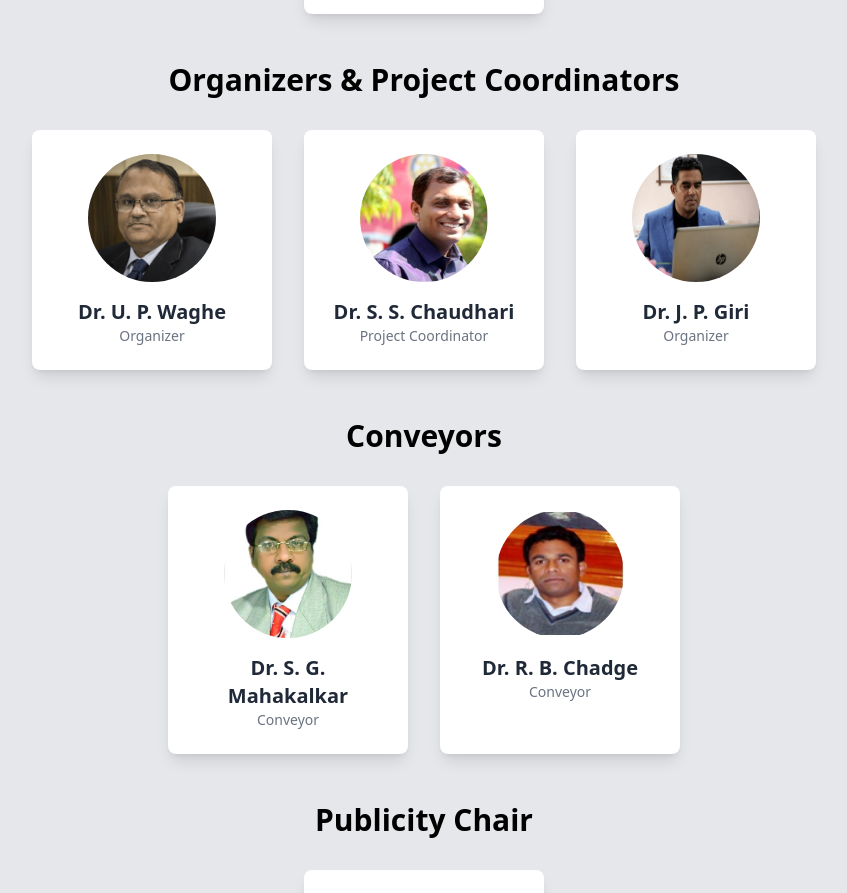
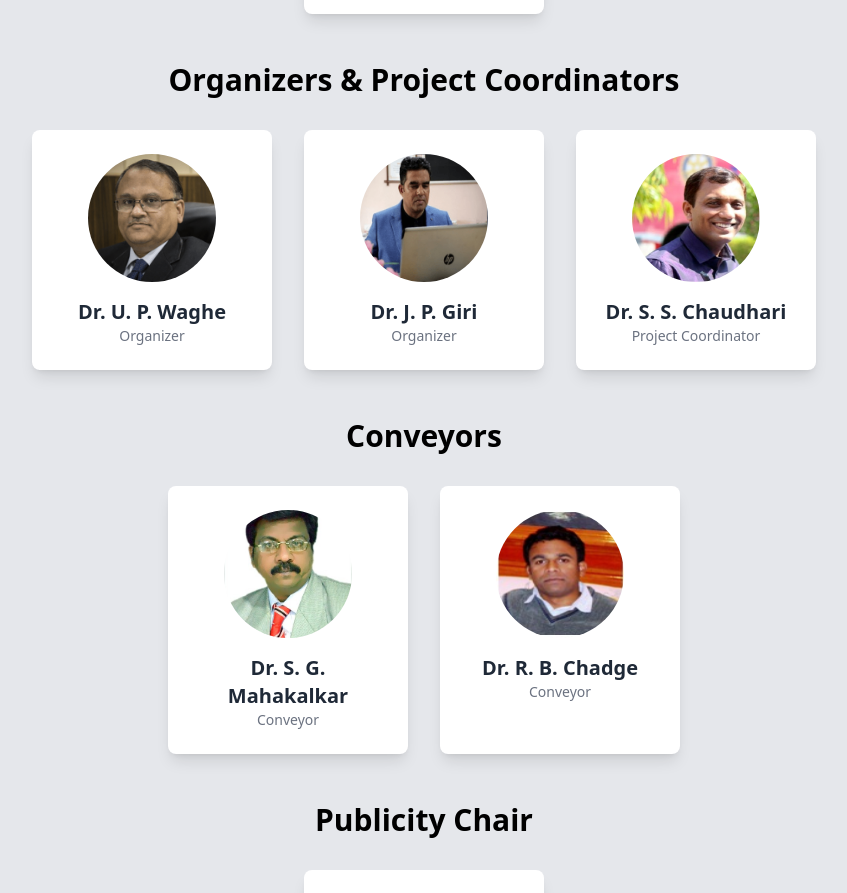
Before and after one commit to 28shriti/Pratikruti_25, a React (Create React App) app: page / in a window 1280 px wide. Shown: the part 3860-4753 px from the top of the page, without its empty margins (216-1063 px from the left). Built offline with nearby package versions, Linux system fonts and the light colour scheme.

Commit message:
name shifted

```diff
--- a/src/components/TeamDetails.js
+++ b/src/components/TeamDetails.js
@@ -11,8 +11,9 @@ const TeamDetails = () => {
 
   const organizers = [
     { name: 'Dr. U. P. Waghe', role: 'Organizer', image: '/organizers/upwaghe.png' },
+    { name: 'Dr. J. P. Giri', role: 'Organizer', image: '/organizers/jayantGiri.png' },
     { name: 'Dr. S. S. Chaudhari', role: 'Project Coordinator', image: '/organizers/sharadChaudhari.jpg' },
-    { name: 'Dr. J. P. Giri', role: 'Organizer', image: '/organizers/jayantGiri.png' },
+
   ];
 
   const conveyors = [
```
